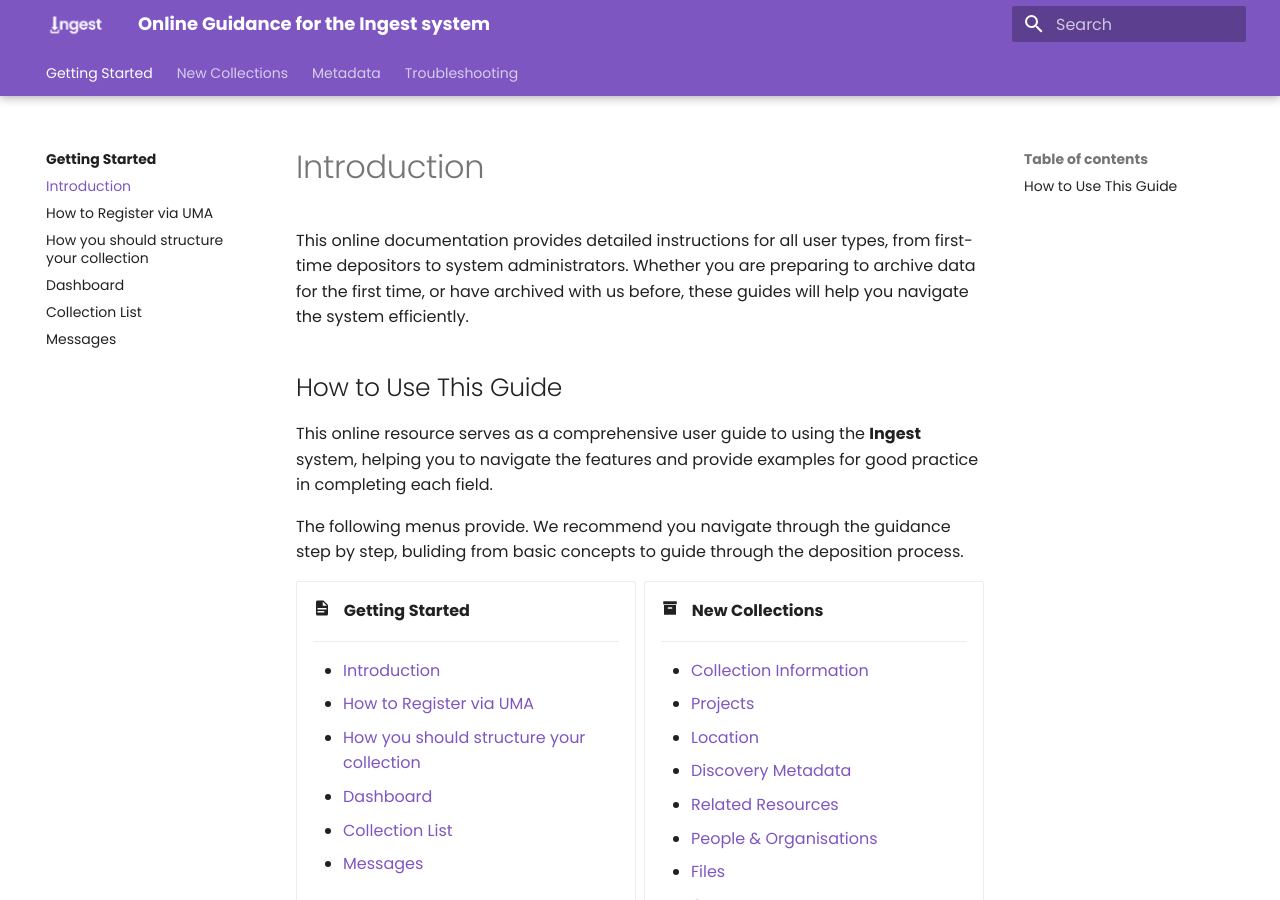
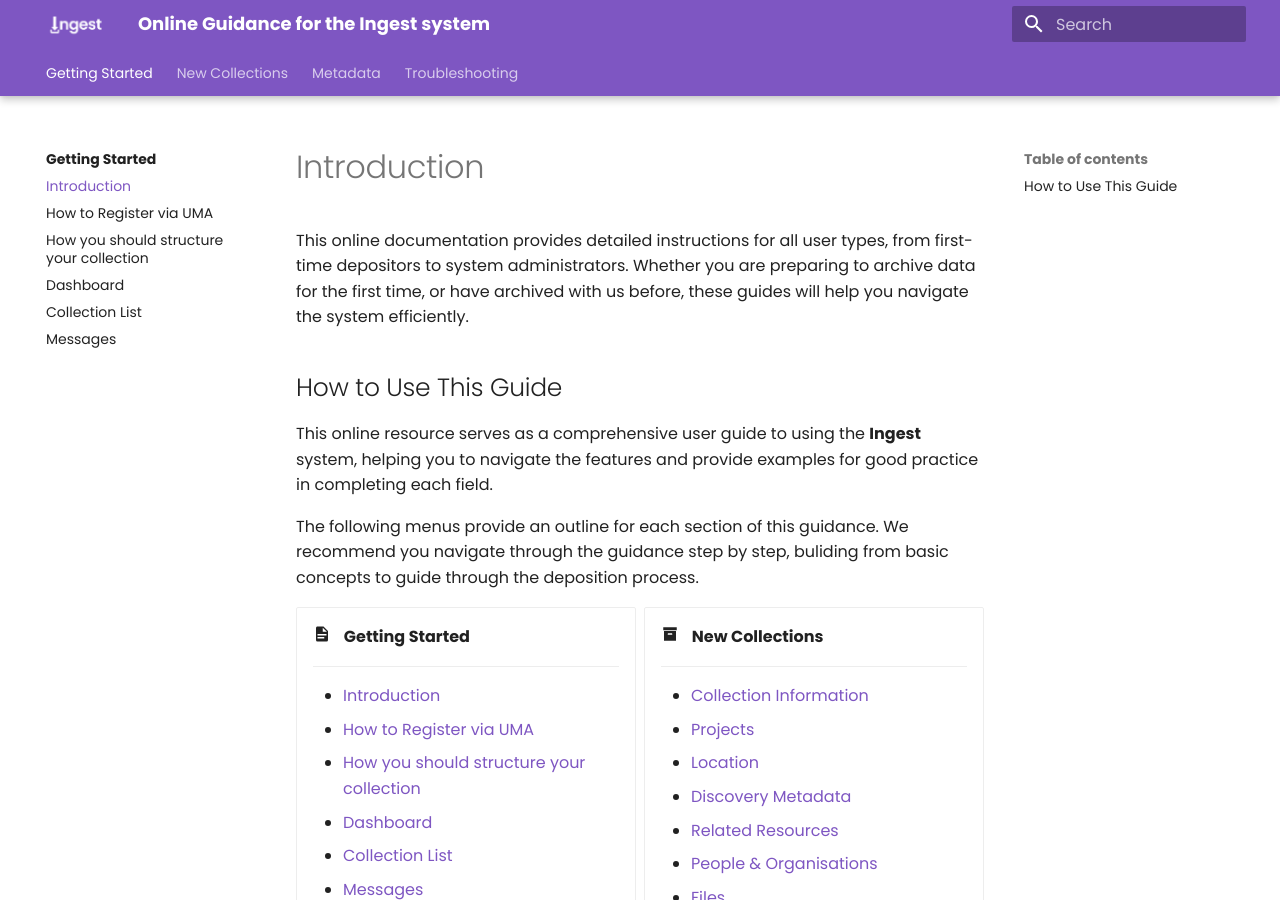
Before and after one commit to uoy-ads/ads-ingest-documentation, an MkDocs documentation site: the page built from docs/gs/gs_introduction.md, in a window 1280 px wide and 900 px high. Built offline with MkDocs 1.6.1 and Material for MkDocs 9.7.7, drawn with Linux system fonts in a browser that asks for light colours.

Commit message:
Fix sentence structure in introduction section
Corrected a sentence for clarity in the introduction section.

```diff
--- a/docs/gs/gs_introduction.md
+++ b/docs/gs/gs_introduction.md
@@ -5,7 +5,7 @@ This online documentation provides detailed instructions for all user types, fro
 ## How to Use This Guide
 This online resource serves as a comprehensive user guide to using the __Ingest__ system, helping you to navigate the features and provide examples for good practice in completing each field.
 
-The following menus provide. We recommend you navigate through the guidance step by step, buliding from basic concepts to guide through the deposition process.
+The following menus provide an outline for each section of this guidance. We recommend you navigate through the guidance step by step, buliding from basic concepts to guide through the deposition process.
 
 <div class="grid cards" markdown>
 
```
